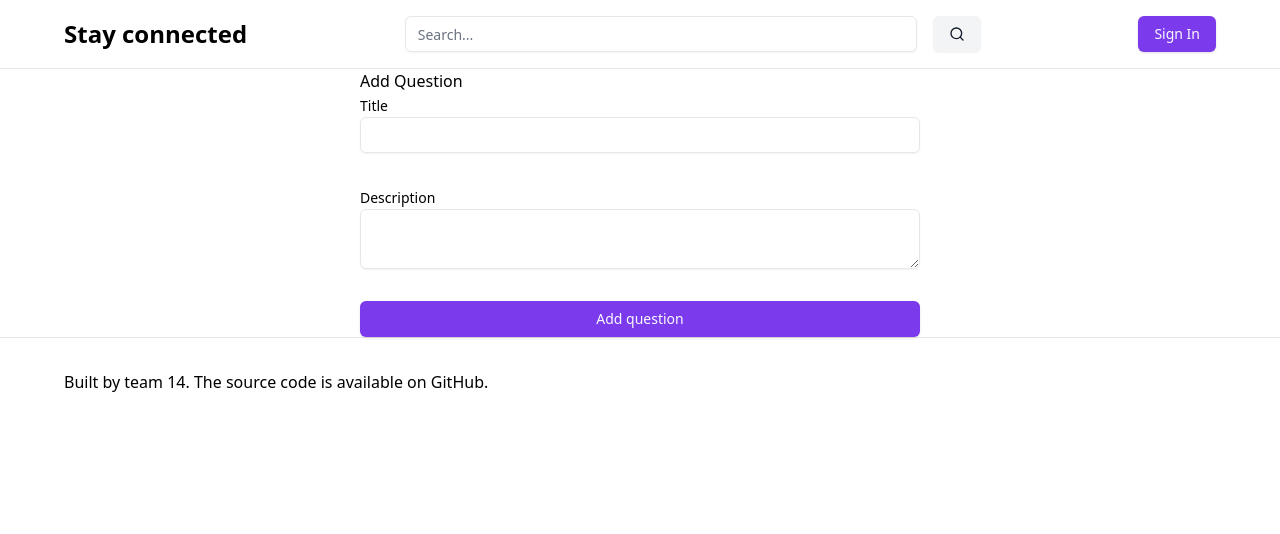
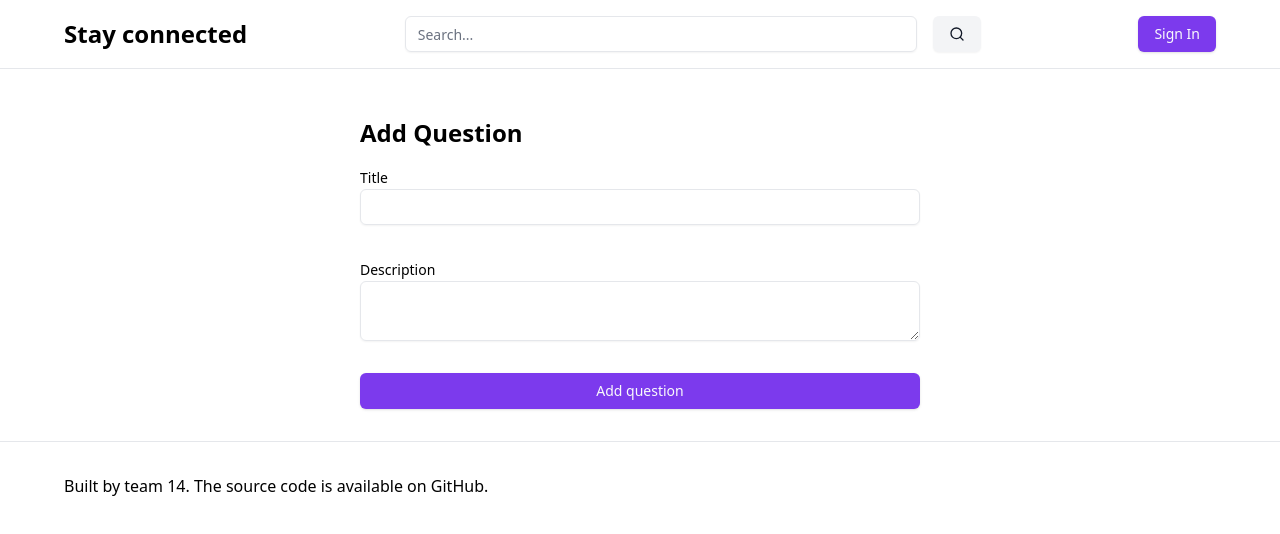
Before and after one commit to tsamkharadze/stayconnected, a React (Vite) app: page /createQuestion in a window 1280 px wide. Shown: the top 534 px of the page. Built offline with nearby package versions, Linux system fonts and the light colour scheme.

Commit message:
add create question containers

```diff
--- a/src/components/layout/page-containers/screen-md.tsx
+++ b/src/components/layout/page-containers/screen-md.tsx
@@ -2,7 +2,7 @@ import { PropsWithChildren } from 'react';
 
 const ScreenMd: React.FC<PropsWithChildren> = ({ children }) => {
   return (
-    <div className='mx-4 sm:mx-12 md:mx-auto w-auto md:w-[560px]'>
+    <div className='mx-4 sm:mx-12 md:mx-auto w-auto md:w-[560px] my-8'>
       {children}
     </div>
   );
--- a/src/pages/create-question/views/create-question-page.tsx
+++ b/src/pages/create-question/views/create-question-page.tsx
@@ -7,8 +7,9 @@ import { Textarea } from '@/components/ui/textarea';
 const CreateQuestionPage = () => {
   return (
     <ScreenMd>
-      <div className="">
-      <h1>Add Question</h1>
+      <div className="my-4">
+      <h1 className="text-2xl font-bold">Add Question</h1>
+      </div>
       <form className='flex flex-col gap-8'>
         <div>
           <Label htmlFor='title'>Title</Label>
@@ -20,7 +21,6 @@ const CreateQuestionPage = () => {
         </div>
         <Button className="">Add question</Button>
       </form>
-      </div>
     </ScreenMd>
   );
 };
```
